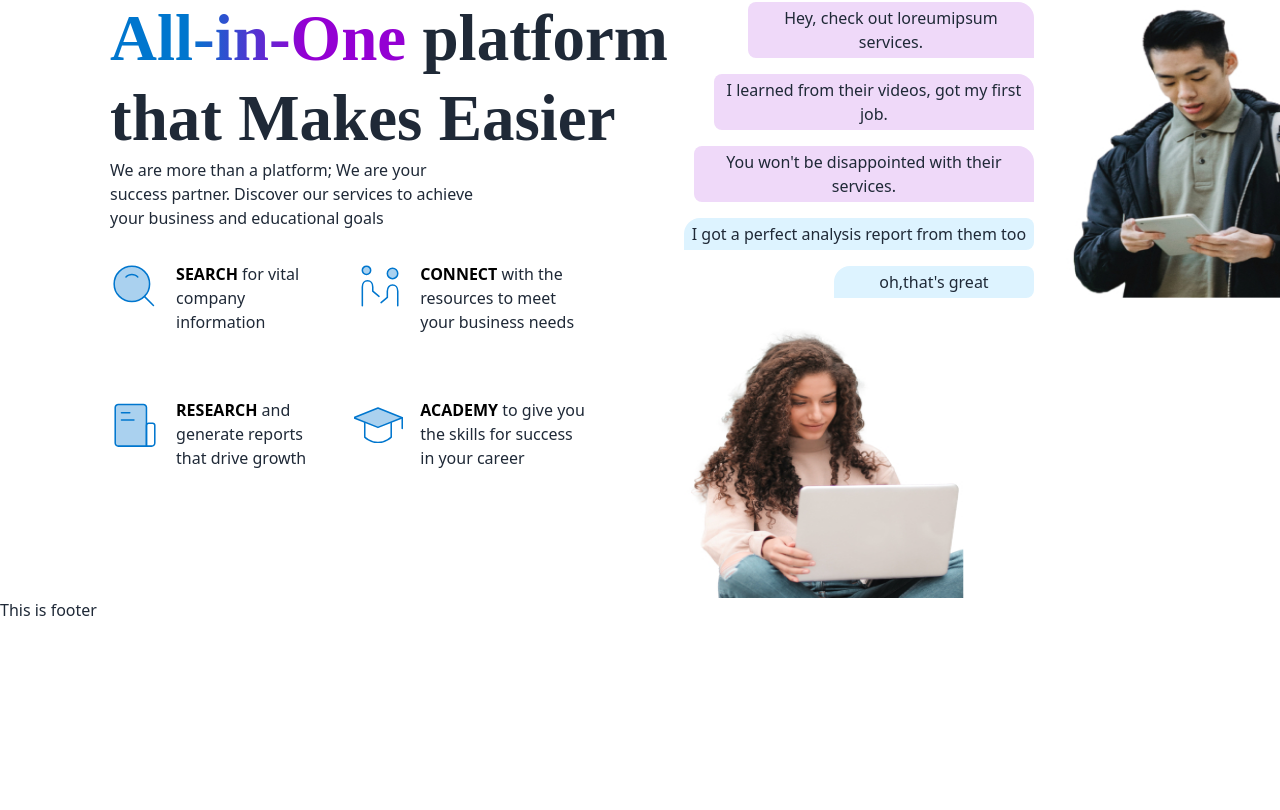
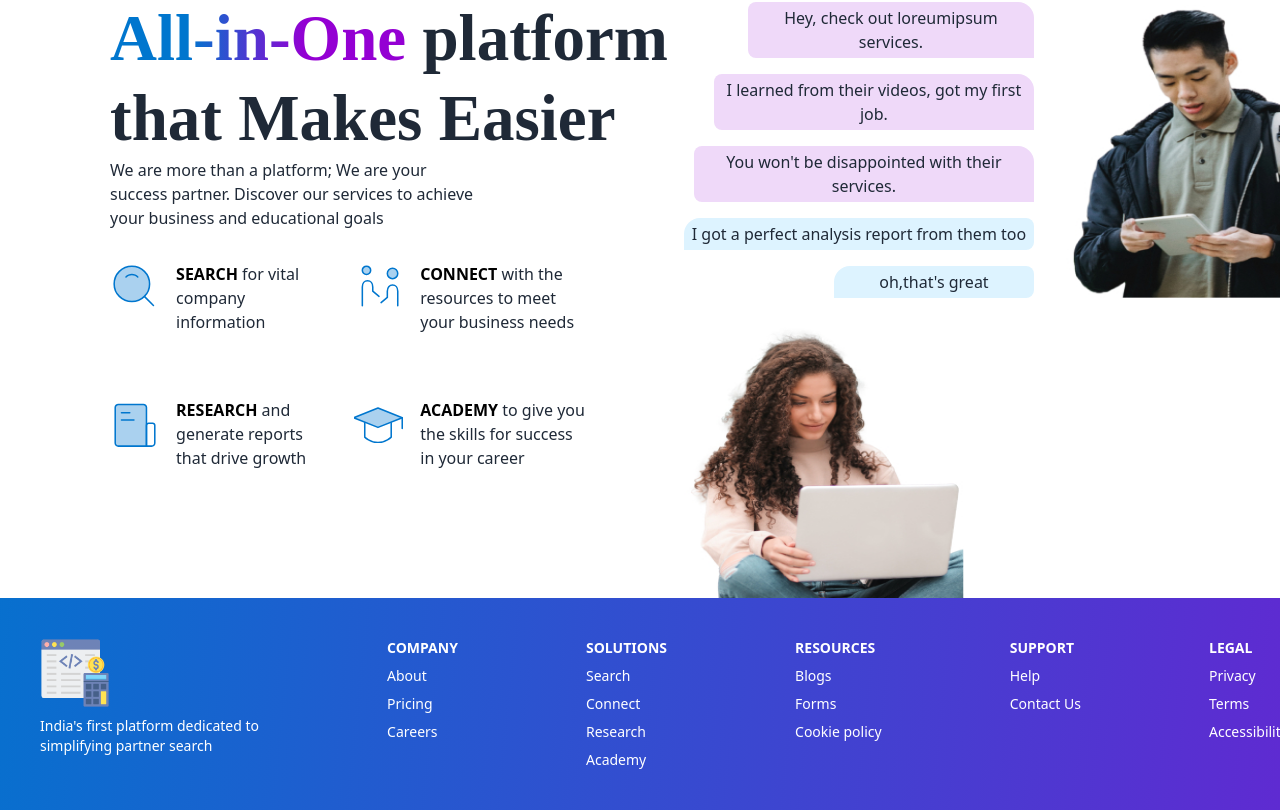
Before and after one commit to saifulislam975317/design-to-web-task, a React (Vite) app: page / in a window 1280 px wide. Shown: the part 1573-2383 px from the top of the page. Before the commit the page ends 2195 px from the top, so only its background shows below. Built offline with nearby package versions, Linux system fonts and the light colour scheme.

Commit message:
update info

```diff
--- a/src/Components/Header/Css/header.css
+++ b/src/Components/Header/Css/header.css
@@ -27,3 +27,9 @@
   font-weight: 700;
   color: black;
 }
+.footerBg {
+  background: var(
+    --gradient-footer,
+    linear-gradient(96deg, #0076ce -7.82%, #9400d3 143.96%)
+  );
+}
--- a/src/Components/Shared/Footer/Footer.jsx
+++ b/src/Components/Shared/Footer/Footer.jsx
@@ -1,8 +1,44 @@
+import footerLogo from "../../../assets/software.png";
 const Footer = () => {
   return (
-    <div>
-      <h1>This is footer</h1>
-    </div>
+    <footer className="footer p-10 text-white footerBg">
+      <aside>
+        <img className="w-[70px] h-[70px]" src={footerLogo} alt="" />
+        <p>
+          India's first platform dedicated to <br /> simplifying partner search
+        </p>
+      </aside>
+      <nav>
+        <header className="text-[14px] font-bold">COMPANY</header>
+        <a className="link link-hover">About</a>
+        <a className="link link-hover">Pricing</a>
+        <a className="link link-hover">Careers</a>
+      </nav>
+      <nav>
+        <header className="text-[14px] font-bold">SOLUTIONS</header>
+        <a className="link link-hover">Search</a>
+        <a className="link link-hover">Connect</a>
+        <a className="link link-hover">Research</a>
+        <a className="link link-hover">Academy</a>
+      </nav>
+      <nav>
+        <header className="text-[14px] font-bold">RESOURCES</header>
+        <a className="link link-hover">Blogs</a>
+        <a className="link link-hover">Forms</a>
+        <a className="link link-hover">Cookie policy</a>
+      </nav>
+      <nav>
+        <header className="text-[14px] font-bold">SUPPORT</header>
+        <a className="link link-hover">Help</a>
+        <a className="link link-hover">Contact Us</a>
+      </nav>
+      <nav>
+        <header className="text-[14px] font-bold"> LEGAL</header>
+        <a className="link link-hover">Privacy</a>
+        <a className="link link-hover">Terms</a>
+        <a className="link link-hover">Accessibility</a>
+      </nav>
+    </footer>
   );
 };
 
```
